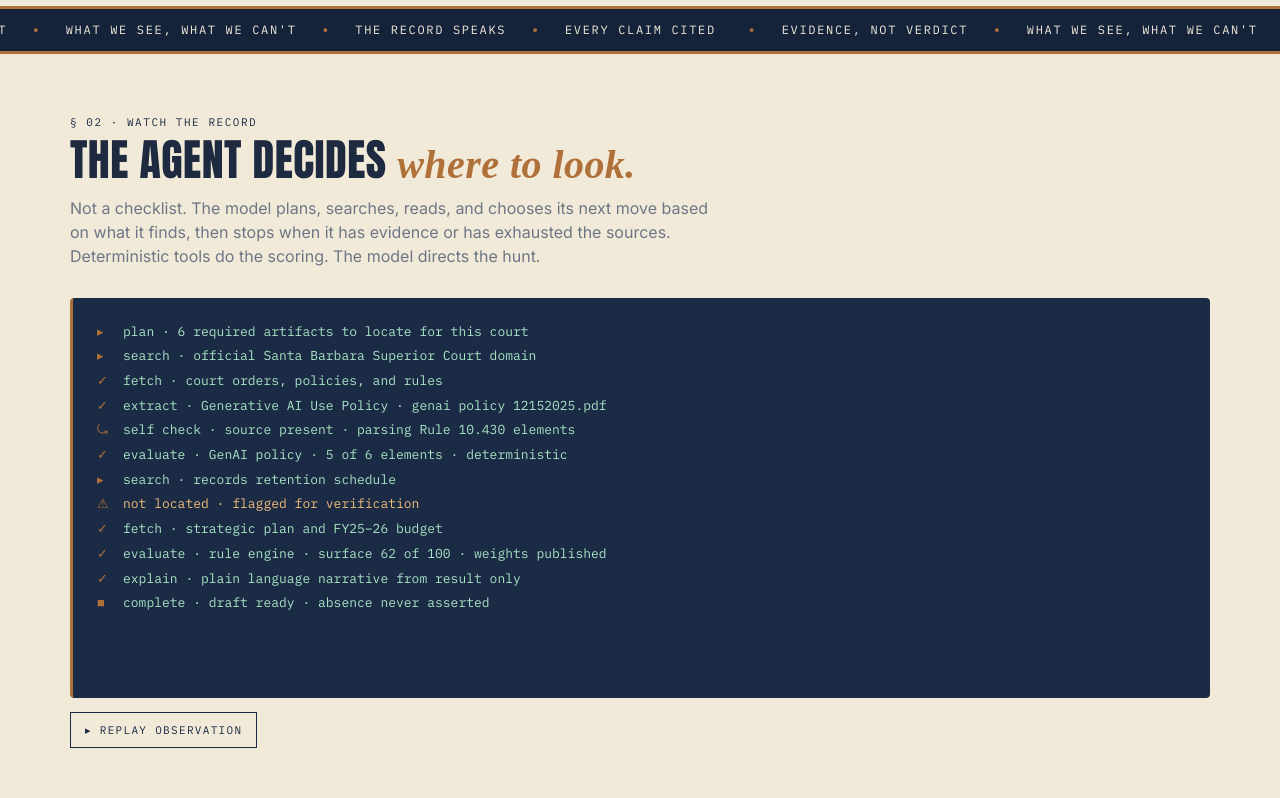
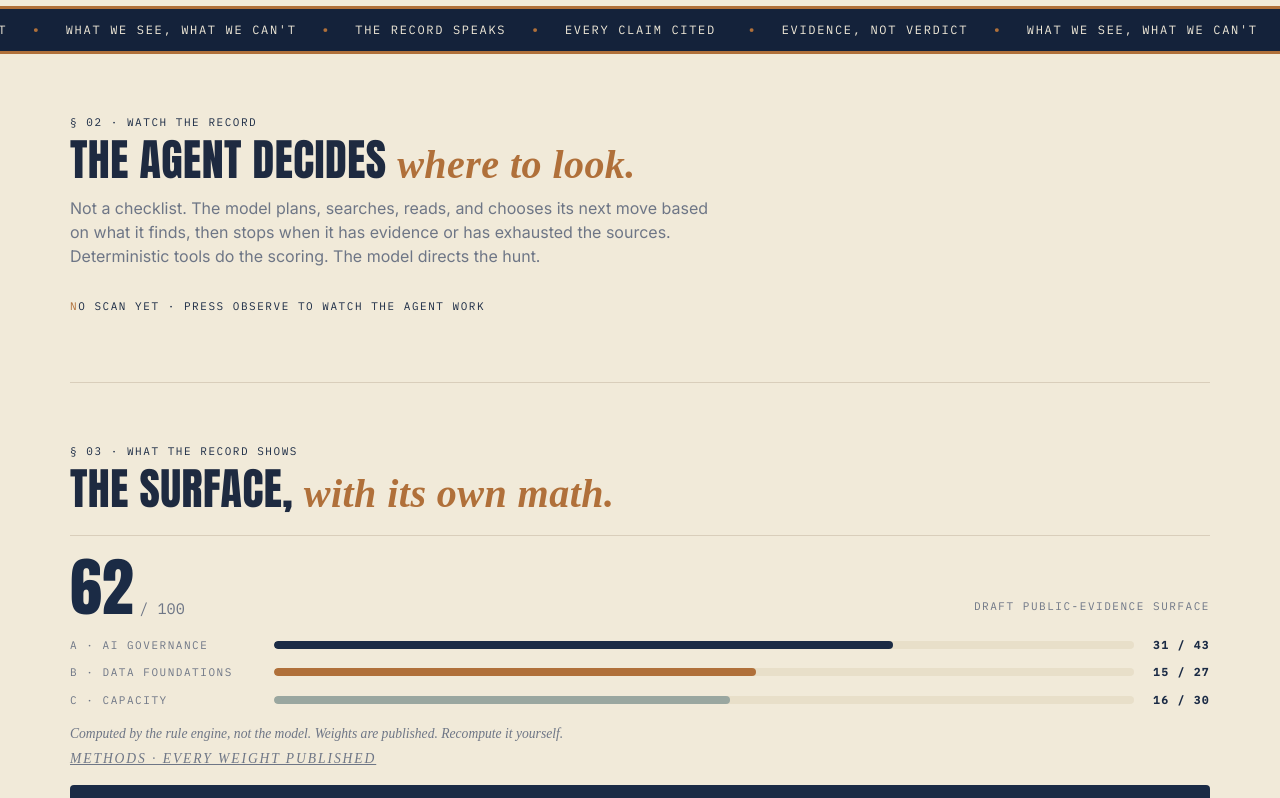
Before and after one commit to earlgreyhot1701D/verity-lex, a Next.js app: page / in a window 1280 px wide. Shown: the part 671-1469 px from the top of the page. Built offline with nearby package versions, Linux system fonts and the light colour scheme; a web font is replaced by a local one.

Commit message:
Add truthful observation states

```diff
--- a/app/page.tsx
+++ b/app/page.tsx
@@ -17,6 +17,7 @@ const SANTA_BARBARA_DOMAIN = "santabarbara.courts.ca.gov";
 export default function Home() {
   const [scan, setScan] = useState<ScanResult>(cachedSantaBarbaraScan);
   const [error, setError] = useState("");
+  const [phase, setPhase] = useState<"idle" | "observing" | "done">("idle");
 
   const observe = async (institution: string, targetDomain: string) => {
     const validated = validateScanInput(institution, targetDomain);
@@ -25,7 +26,9 @@ export default function Home() {
       return;
     }
 
+    const hadPreviousResult = phase === "done";
     setError("");
+    setPhase("observing");
     try {
       const response = await fetch("/api/scan", {
         method: "POST",
@@ -37,9 +40,17 @@ export default function Home() {
         throw new Error("error" in body ? body.error?.message : "The scan request failed.");
       }
       setScan(body);
+      setPhase("done");
     } catch (cause) {
       setError(cause instanceof Error && cause.message ? cause.message : "The scan request failed.");
+      setPhase(hadPreviousResult ? "done" : "idle");
     }
+  };
+
+  const clearResults = () => {
+    setScan(cachedSantaBarbaraScan);
+    setPhase("idle");
+    setError("");
   };
 
   return (
@@ -47,7 +58,11 @@ export default function Home() {
       <ScanAct institution={scan.institution} targetDomain={SANTA_BARBARA_DOMAIN} onObserve={observe} />
       {error ? <p role="alert">{error}</p> : null}
       <MarqueeTicker />
-      <ObservationAct runLog={scan.runLog} />
+      <ObservationAct
+        runLog={phase === "done" ? scan.runLog : []}
+        phase={phase}
+        onClear={clearResults}
+      />
       <SurfaceAct scan={scan} findings={scan.findings} score={scan.score} />
       <VerificationAct findings={scan.findings} />
     </main>
--- a/components/ObservationAct.tsx
+++ b/components/ObservationAct.tsx
@@ -6,13 +6,20 @@ import styles from "@/styles/readiness-register.module.css";
 
 interface ObservationActProps {
   runLog: RunStep[];
+  phase: "idle" | "observing" | "done";
+  onClear: () => void;
 }
 
-export function ObservationAct({ runLog }: ObservationActProps) {
+export function ObservationAct({ runLog, phase, onClear }: ObservationActProps) {
   return (
     <div className={styles.wrap}>
       <section className={styles.observation} id="observation" aria-labelledby="log-title">
         <p className={`${styles.sectionMark} ${styles.mono}`}>§ 02 · WATCH THE RECORD</p>
+        {phase === "done" ? (
+          <button className={styles.replay} type="button" onClick={onClear}>
+            CLEAR RESULTS
+          </button>
+        ) : null}
         <h2 id="log-title">
           THE AGENT DECIDES <span className={styles.serifItalic}>where to look.</span>
         </h2>
@@ -21,7 +28,15 @@ export function ObservationAct({ runLog }: ObservationActProps) {
           based on what it finds, then stops when it has evidence or has exhausted the
           sources. Deterministic tools do the scoring. The model directs the hunt.
         </p>
-        <AgentLog steps={runLog} />
+        {phase === "done" ? (
+          <AgentLog steps={runLog} />
+        ) : (
+          <p className={`${styles.sectionMark} ${styles.mono}`}>
+            {phase === "observing"
+              ? "OBSERVING · THE AGENT IS READING THE PUBLIC RECORD"
+              : "NO SCAN YET · PRESS OBSERVE TO WATCH THE AGENT WORK"}
+          </p>
+        )}
       </section>
     </div>
   );
```
